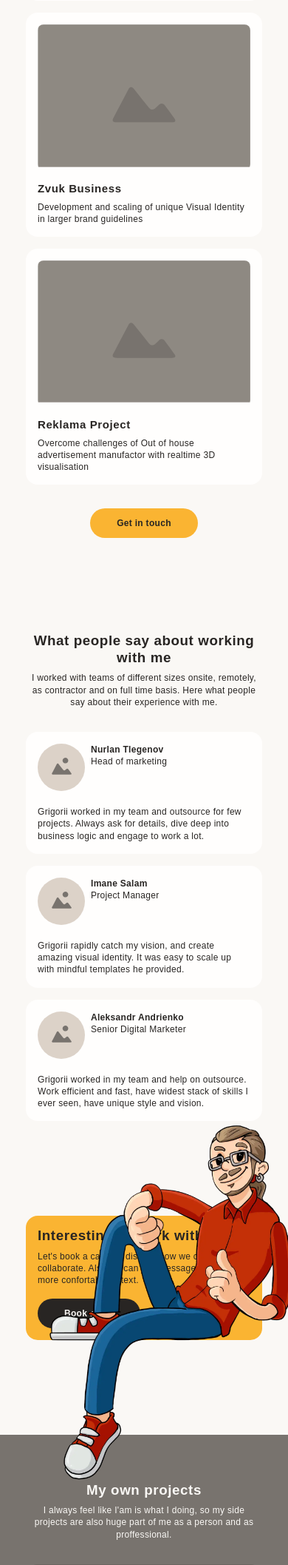
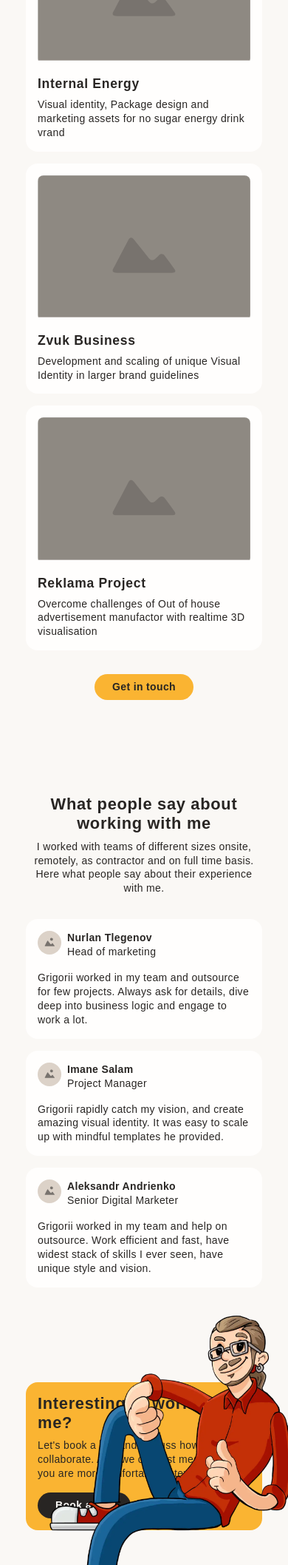
Before and after one commit to khralenok/khralenok.com, a PHP site: page / in a window 390 px wide. Shown: the part 3018-5133 px from the top of the page at 74% size. Run offline with PHP 8.4, Linux system fonts and the light colour scheme.

Commit message:
Fixed relative sizes formulas and made few layout tweaks

```diff
--- a/index.html
+++ b/index.html
@@ -77,7 +77,7 @@
         <div id="hero-text">
           <div class="title left">
             <div class="molecule vertical">
-              <h1>Need a full-stack designer<br>for all your marketing needs?</h1>
+              <h1>Need a full-stack designer for all your marketing needs?</h1>
               <p>Hi, I’m Grigorii Khralenok, designer you've been looking for.</p>
             </div>
             <a class="button" href="#portfolio">See my works</a>
@@ -172,7 +172,7 @@
             </p>
           </div>
         </div>
-        <div class="component grid portfolio">
+        <div class="component portfolio">
           <a class="card" href="/cryptonix">
             <div class="cover">
               <img src="images/image-placeholder-3x2.svg" />
@@ -266,7 +266,7 @@
             </p>
           </div>
         </div>
-        <div class="component grid reviews">
+        <div class="component reviews">
           <a
           role="link"
           class="card"
@@ -337,6 +337,7 @@
     <section id="cta-banner">
       <div class="container">
         <div class="component banner">
+          <div class="card">
             <div class="title">
               <div class="molecule vertical">
                 <h2>Interesting to work with me?</h2>
@@ -351,6 +352,7 @@
             </div>
             <div class="illustration" id="cta-banner-illustration">
               <img src="/images/cta-banner-character.webp" />
+            </div>
           </div>
         </div>
       </div>
--- a/style.css
+++ b/style.css
@@ -8,21 +8,19 @@
   --gray200: #e4e1dc;
   --gray100: #faf8f5;
   --white: #fffefd;
-
   --base-font-size: 16px;
+  --font-scale-ratio: 1.25;
+  --spacing-scale-ratio: 2;
   --paragraph-font-size: 1.25rem;
-  --font-scale-ratio: 1.25;
-
-  --spacing-scale-ratio: 2;
   --spacing-siblings: 1rem;
   --spacing-friends: calc(
-    (var(--spacing-siblings) * var(--spacing-scale-ratio))
+    (var(--spacing-siblings) * pow(var(--spacing-scale-ratio), 1))
   );
   --spacing-housemates: calc(
-    (var(--spacing-friends) * var(--spacing-scale-ratio))
+    (var(--spacing-siblings) * pow(var(--spacing-scale-ratio), 2))
   );
   --spacing-townmates: calc(
-    (var(--spacing-housemates) * var(--spacing-scale-ratio))
+    (var(--spacing-siblings) * pow(var(--spacing-scale-ratio), 3))
   );
 
   font-family: Arial, Helvetica, sans-serif;
@@ -124,7 +122,7 @@ header.sticky {
   color: var(--black);
   display: inline-flex;
   align-items: center;
-  gap: calc(var(--spacing-siblings) / 2);
+  gap: var(--spacing-siblings);
 }
 .logo-icon {
   fill: var(--accent);
@@ -152,35 +150,21 @@ section.dark {
 }
 
 .container {
+  display: flex;
+  flex-direction: column;
+  justify-content: center;
   width: 80em;
-  display: grid;
   gap: var(--spacing-housemates);
-  grid-template-columns: repeat(12, 1fr);
+}
+
+.cta {
+  text-align: center;
 }
 
 .component {
-  position: relative;
-  display: flex;
-  flex-direction: column;
-  grid-column: 1 / span 12;
-  gap: var(--spacing-friends);
-}
-
-.component.grid {
   display: grid;
   grid-template-columns: repeat(12, 1fr);
-}
-
-.component.accordion {
-  grid-column: 3 / span 8;
-}
-
-.component.banner {
-  grid-column: 3 / span 8;
-  grid-template-columns: repeat(8, 1fr);
-  padding: var(--spacing-friends);
-  border-radius: var(--spacing-friends);
-  background: var(--accent);
+  gap: var(--spacing-friends);
 }
 
 .card {
@@ -208,17 +192,32 @@ section.dark {
   opacity: 1;
 }
 
-.dark .card {
+section.dark .card {
   background-color: var(--gray900);
 }
-
+#services .card {
+  grid-column: 3 / span 8;
+}
 #reviews .card,
 #portfolio .card {
   grid-column: span 4;
 }
 
+#cta-banner .card {
+  grid-column: 3 / span 8;
+  background: var(--accent);
+}
+
 #my-projects .card {
   grid-column: span 6;
+}
+
+.avatar {
+  height: var(--spacing-housemates);
+  width: var(--spacing-housemates);
+}
+.avatar img {
+  width: 100%;
 }
 
 nav > ul {
@@ -264,7 +263,6 @@ nav a {
 }
 
 .title {
-  grid-column: 3 / span 8;
   text-align: center;
   display: flex;
   flex-direction: column;
@@ -282,11 +280,6 @@ nav a {
   grid-column: span 6;
 }
 
-.cta {
-  grid-column: 3 / span 8;
-  text-align: center;
-}
-
 button,
 .button {
   font-weight: 600;
@@ -294,8 +287,8 @@ button,
   text-decoration: none;
   background: var(--accent);
   border: 0px;
-  border-radius: 5rem;
-  padding: 0.75rem 2.25rem;
+  border-radius: var(--spacing-townmates);
+  padding: var(--spacing-siblings) calc(var(--spacing-siblings) * 3);
 }
 
 button.contrast {
@@ -474,8 +467,8 @@ button[type="submit"] {
 
 @media screen and (max-width: 1280px) {
   :root {
+    --paragraph-font-size: 1rem;
     --spacing-siblings: 0.75rem;
-    --paragraph-font-size: 1rem;
   }
 
   .container {
@@ -486,26 +479,22 @@ button[type="submit"] {
 @media screen and (max-width: 960px) {
   .container {
     width: 40em; /* 640px */
+  }
+
+  .component {
     grid-template-columns: repeat(6, 1fr);
   }
 
-  .component.grid {
-    grid-template-columns: repeat(6, 1fr);
-  }
-
-  .component .component.accordion,
-  .component.banner {
-    grid-column: 1 / span 6;
-  }
-
-  #reviews .card,
-  .title,
-  .cta {
+  #services .card,
+  #reviews .card {
     grid-column: 2 / span 4;
   }
 
   #portfolio .card {
     grid-column: span 3;
+  }
+  #cta-banner .card {
+    grid-column: 1 / span 6;
   }
 
   nav {
@@ -516,8 +505,8 @@ button[type="submit"] {
 
 @media screen and (max-width: 640px) {
   :root {
+    --paragraph-font-size: 0.875rem;
     --spacing-siblings: 0.5rem;
-    --paragraph-font-size: 0.75rem;
   }
   .container {
     width: 30em; /* 480px */
@@ -527,19 +516,15 @@ button[type="submit"] {
 @media screen and (max-width: 480px) {
   .container {
     width: 20em; /* 320px */
+  }
+  .component {
     grid-template-columns: repeat(4, 1fr);
   }
-  .component.grid {
-    grid-template-columns: repeat(4, 1fr);
-  }
-
-  .component,
-  .card,
-  .title,
-  .cta,
-  .component.accordion,
+  #services .card,
+  #reviews .card,
   #portfolio .card,
-  #reviews .card {
+  #my-projects .card,
+  #cta-banner .card {
     grid-column: 1 / span 4;
   }
 }
```
Lines whose indentation alone changed are shown as unchanged.
